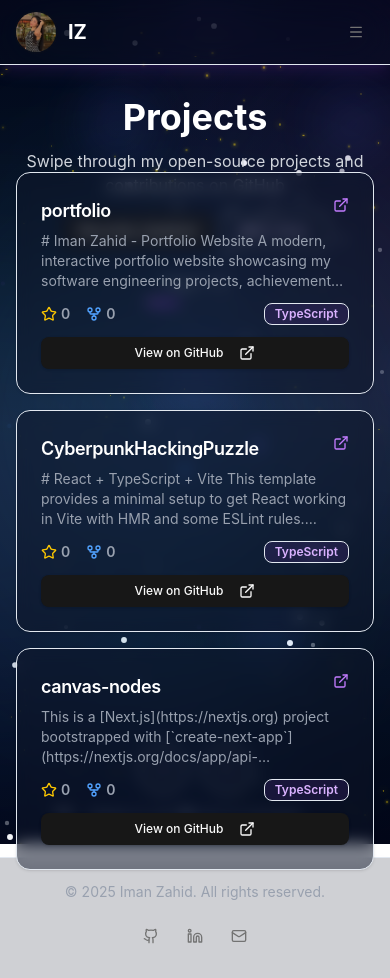
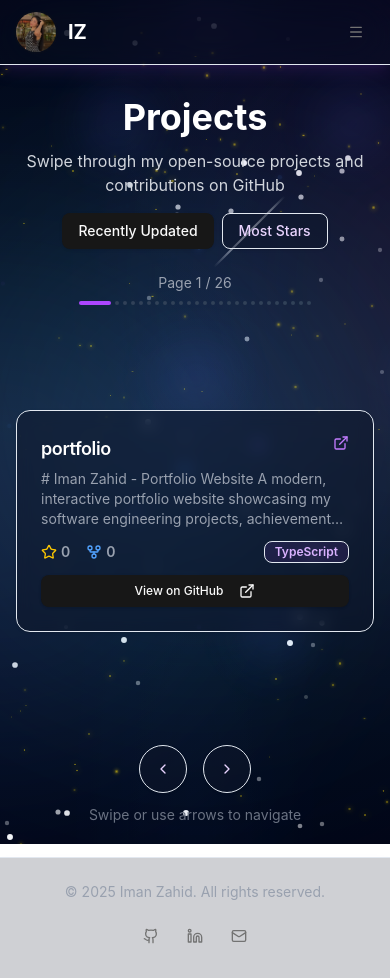
Before and after one commit to ImanZahid/portfolio, a React (Vite) app: page /projects in a window 390 px wide. Built offline with nearby package versions, Linux system fonts and the light colour scheme.

Commit message:
Make projects grid responsive for mobile and tablet

```diff
--- a/src/pages/Projects.tsx
+++ b/src/pages/Projects.tsx
@@ -18,12 +18,36 @@ interface GitHubRepo {
   readme?: string;
 }
 
+// Hook to get responsive cards per page
+function useCardsPerPage() {
+  const [cardsPerPage, setCardsPerPage] = useState(3);
+
+  useEffect(() => {
+    const updateCardsPerPage = () => {
+      if (window.innerWidth < 640) {
+        setCardsPerPage(1); // Mobile: 1 card
+      } else if (window.innerWidth < 1024) {
+        setCardsPerPage(2); // Tablet: 2 cards
+      } else {
+        setCardsPerPage(3); // Desktop: 3 cards
+      }
+    };
+
+    updateCardsPerPage();
+    window.addEventListener('resize', updateCardsPerPage);
+    return () => window.removeEventListener('resize', updateCardsPerPage);
+  }, []);
+
+  return cardsPerPage;
+}
+
 export default function Projects() {
   const [repos, setRepos] = useState<GitHubRepo[]>([]);
   const [loading, setLoading] = useState(true);
   const [sortBy, setSortBy] = useState<'updated' | 'stars'>('updated');
   const [currentIndex, setCurrentIndex] = useState(0);
   const [direction, setDirection] = useState(0);
+  const cardsPerPage = useCardsPerPage();
 
   useEffect(() => {
     const CACHE_DURATION = 24 * 60 * 60 * 1000; // 24 hours in milliseconds
@@ -121,8 +145,7 @@ export default function Projects() {
     });
   }, [repos, sortBy]);
 
-  const CARDS_PER_PAGE = 3;
-  const totalPages = Math.ceil(sortedRepos.length / CARDS_PER_PAGE);
+  const totalPages = Math.ceil(sortedRepos.length / cardsPerPage);
 
   const paginate = (newDirection: number) => {
     setDirection(newDirection);
@@ -135,8 +158,8 @@ export default function Projects() {
   };
 
   const getCurrentPageRepos = () => {
-    const startIndex = currentIndex * CARDS_PER_PAGE;
-    return sortedRepos.slice(startIndex, startIndex + CARDS_PER_PAGE);
+    const startIndex = currentIndex * cardsPerPage;
+    return sortedRepos.slice(startIndex, startIndex + cardsPerPage);
   };
 
   const swipeConfidenceThreshold = 10000;
@@ -262,7 +285,7 @@ export default function Projects() {
                       paginate(-1);
                     }
                   }}
-                  className="absolute w-full cursor-grab active:cursor-grabbing grid grid-cols-1 md:grid-cols-3 gap-4"
+                  className="absolute w-full cursor-grab active:cursor-grabbing grid grid-cols-1 sm:grid-cols-2 lg:grid-cols-3 gap-4"
                 >
                   {currentPageRepos.map((repo) => (
                     <Card key={repo.id} className="bg-slate-900/50 border-slate-700 hover:border-purple-500/50 hover:shadow-lg hover:shadow-purple-500/20 transition-all backdrop-blur flex flex-col">
```
